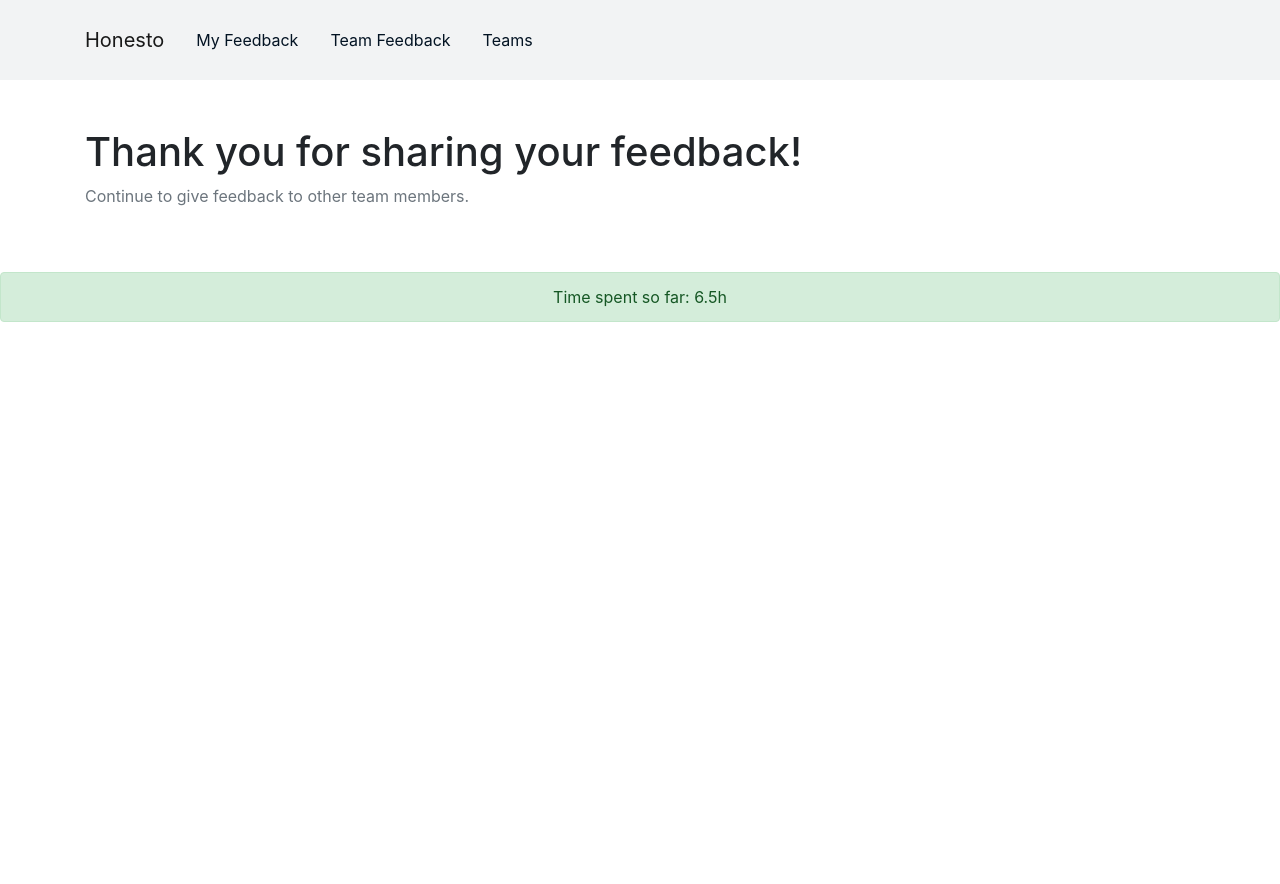
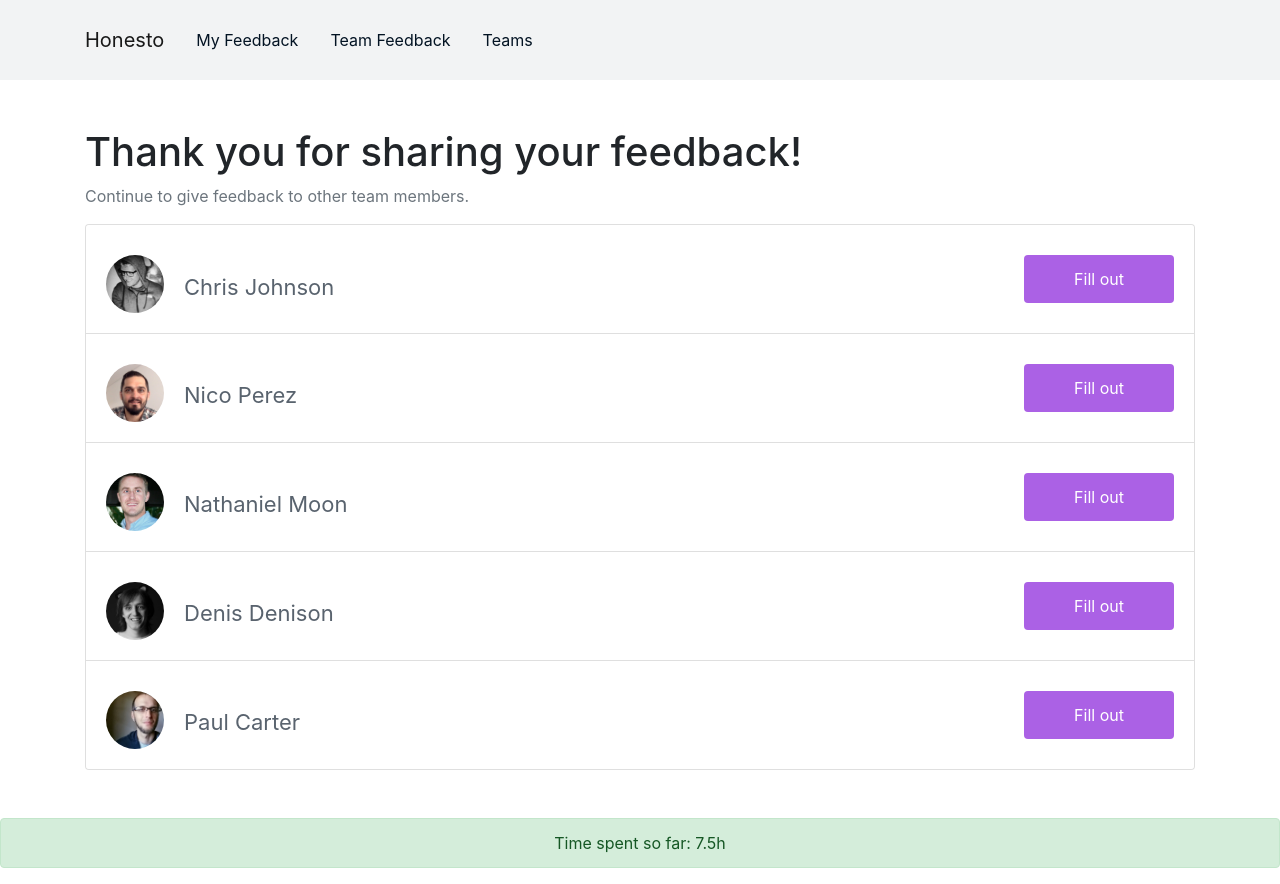
Before and after one commit to kabaros/honesto, a React (Create React App) app: page /confirmation in a window 1280 px wide. Before the commit the page ends 800 px from the top, so only its background shows below. Built offline with nearby package versions, Linux system fonts and the light colour scheme.

Commit message:
Adapt Employees List to work on home and confirmation pages
On home page, display all employees including those who the user already gave feedback to.

On confirmation page, show only the ones pending feedback.

```diff
--- a/public/index.html
+++ b/public/index.html
@@ -32,7 +32,7 @@
       work correctly both with client-side routing and a non-root public URL.
       Learn how to configure a non-root public URL by running `npm run build`.
     -->
-    <title>React App</title>
+    <title>Honesto</title>
   </head>
 
   <body>
--- a/src/components/EmployeeList.js
+++ b/src/components/EmployeeList.js
@@ -1,27 +1,35 @@
 import React, { useEffect, useState } from "react";
 import * as api from "../services/api";
 import styles from "./EmployeeList.module.css";
-import { withRouter } from "react-router-dom";
+import { useHistory } from "react-router-dom";
 
 const EmployeeList = props => {
+  const { showCompleted = true } = props;
   const [employees, setEmployees] = useState([]);
+  const history = useHistory();
 
   useEffect(() => {
     async function fetchPendingFeedback() {
-      const employees = await api.getPendingFeedback();
+      const employees = await api.getEmployeesForFeedback();
       setEmployees(employees);
     }
     fetchPendingFeedback();
   }, []);
 
   const goToEmployee = employeeId => {
-    props.history.push(`/share-feedback/employee/${employeeId}`);
+    history.push(`/share-feedback/employee/${employeeId}`);
+  };
+
+  const goToViewFeedback = employeeId => {
+    history.push(`/view-feedback/given/${employeeId}`);
   };
   return (
     <div>
       <div className="card">
         <ul className="list-group list-group-flush">
           {employees.map(employee => {
+            const { feedbackGiven = false } = employee;
+            if (!showCompleted && feedbackGiven) return null;
             return (
               <li className={`list-group-item ${styles.listRow}`}>
                 <div className={styles.imageContainer}>
@@ -32,13 +40,24 @@ const EmployeeList = props => {
                   />
                   <span className={styles.employeeName}>{employee.name}</span>
                 </div>
+                {employee.feedbackGiven && showCompleted && (
+                  <button
+                    onClick={() => goToViewFeedback(employee.id)}
+                    type="button"
+                    className={`btn btn-success ${styles.button} ${styles.btnViewFeedback}`}
+                  >
+                    View Feedback
+                  </button>
+                )}
+                {!employee.feedbackGiven && (
                   <button
                     onClick={() => goToEmployee(employee.id)}
                     type="button"
-                  class={`btn ${styles.button}`}
+                    className={`btn btn-success ${styles.button} ${styles.btnGiveFeedback}`}
                   >
                     Fill out
                   </button>
+                )}
               </li>
             );
           })}
@@ -48,4 +67,4 @@ const EmployeeList = props => {
   );
 };
 
-export default withRouter(EmployeeList);
+export default EmployeeList;
--- a/src/components/EmployeeList.module.css
+++ b/src/components/EmployeeList.module.css
@@ -23,11 +23,20 @@
   padding-top: 15px;
 }
 .button {
-  background: #ab61e5;
   border-radius: 4px;
   width: 150px;
   height: 48px;
+  border-width: 0px;
+}
+.btnGiveFeedback {
+  background: #ab61e5;
   color: white;
+}
+
+.btnViewFeedback:hover {
+  background-color: #165f27;
+  /* background: #ab61e5;
+  color: white; */
 }
 .button:hover {
   color: white;
--- a/src/components/FeedbackWizard/ConfirmationPage.js
+++ b/src/components/FeedbackWizard/ConfirmationPage.js
@@ -1,4 +1,5 @@
 import React from "react";
+import EmployeeList from "../EmployeeList";
 
 const ConfirmationPage = () => {
   return (
@@ -7,6 +8,7 @@ const ConfirmationPage = () => {
       <p className="text-muted">
         Continue to give feedback to other team members.
       </p>
+      <EmployeeList showCompleted={false} />
     </div>
   );
 };
--- a/src/components/FeedbackWizard/WizardContainer.js
+++ b/src/components/FeedbackWizard/WizardContainer.js
@@ -3,11 +3,13 @@ import * as api from "../../services/api";
 import RadioQuestion from "./RadioQuestion";
 import TextQuestion from "./TextQuestion";
 import styles from "./WizardContainer.module.css";
-import { withRouter } from "react-router-dom";
+import { useHistory, useRouteMatch } from "react-router-dom";
+
 const WizardContainer = props => {
   const {
     params: { employeeId }
-  } = props.match;
+  } = useRouteMatch();
+  const history = useHistory();
 
   const [questions, setQuestions] = useState([]);
   const [currentQuestionIndex, setCurrentQuestionIndex] = useState(0);
@@ -28,7 +30,6 @@ const WizardContainer = props => {
 
   const currentQuestion = questions[currentQuestionIndex];
   const { type, title } = currentQuestion;
-  const QuestionCard = type === "radio" ? RadioQuestion : TextQuestion;
 
   const isFirstQuestion = currentQuestionIndex === 0;
 
@@ -49,13 +50,14 @@ const WizardContainer = props => {
 
   const saveFeedback = async () => {
     await api.saveFeedback(employeeId, questions);
-    props.history.push("/confirmation");
+    history.push("/confirmation");
   };
 
+  const QuestionCard = type === "radio" ? RadioQuestion : TextQuestion;
   return (
     <div>
       {questions && (
-        <div>
+        <div className={styles.questionWrapper}>
           <div className={styles.questionHeader}>
             <div className="float-right">
               <img
@@ -99,4 +101,4 @@ const WizardContainer = props => {
   );
 };
 
-export default withRouter(WizardContainer);
+export default WizardContainer;
--- a/src/components/FeedbackWizard/WizardContainer.module.css
+++ b/src/components/FeedbackWizard/WizardContainer.module.css
@@ -1,3 +1,7 @@
+.questionWrapper {
+  min-height: 500px;
+}
+
 .questionCardWrapper {
   box-shadow: 0px 0px 4px rgba(0, 0, 0, 0.25);
   padding: 20px;
--- a/src/components/App.js
+++ b/src/components/Routes.js
@@ -19,7 +19,7 @@ function App() {
                 <Route exact path="/">
                   <ShareFeedback />
                 </Route>
-                <Route path="/view-feedback/:mode">
+                <Route path="/view-feedback/:mode/:employeeId?">
                   <ViewFeedback />
                 </Route>
                 <Route path="/confirmation">
@@ -36,7 +36,7 @@ function App() {
           </div>
         </div>
         <div className="alert alert-success mt-5 text-center" role="alert">
-          Time spent so far: 6.5h
+          Time spent so far: 7.5h
         </div>
       </div>
     </Router>
--- a/src/components/ViewFeedback.js
+++ b/src/components/ViewFeedback.js
@@ -2,7 +2,7 @@ import React from "react";
 import { useParams } from "react-router-dom";
 
 const ShareFeedback = props => {
-  let { mode } = useParams();
+  let { mode, employeeId } = useParams();
   const title = mode === "received" ? "Team Feeback" : "My Feedback";
 
   return (
@@ -10,6 +10,7 @@ const ShareFeedback = props => {
       <h1>{title}</h1>
       <h2>Users list</h2>
       <p>Feedback to show</p>
+      {employeeId}
     </div>
   );
 };
--- a/src/index.js
+++ b/src/index.js
@@ -1,9 +1,9 @@
 import React from "react";
 import ReactDOM from "react-dom";
-import App from "./components/App";
+import Routes from "./components/Routes";
 import * as serviceWorker from "./serviceWorker";
 
-ReactDOM.render(<App />, document.getElementById("root"));
+ReactDOM.render(<Routes />, document.getElementById("root"));
 
 // If you want your app to work offline and load faster, you can change
 // unregister() to register() below. Note this comes with some pitfalls.
--- a/src/services/api.js
+++ b/src/services/api.js
@@ -1,11 +1,17 @@
 import mockEmployeeList from "./mocks/employees";
 import mockFeedbackQuestions from "./mocks/feedbackQuestions";
 
-export const getPendingFeedback = () => {
+export const getEmployeesForFeedback = () => {
   return new Promise(resolve => {
+    const employees = mockEmployeeList.map(employee => {
+      return {
+        ...employee,
+        feedbackGiven: !!feedbackGiven[employee.id]
+      };
+    });
     setTimeout(() => {
-      resolve(mockEmployeeList);
-    }, 1000);
+      resolve(employees);
+    }, 100);
   });
 };
 export const getFeedbackQuestions = async employeeId => {
@@ -14,18 +20,23 @@ export const getFeedbackQuestions = async employeeId => {
       const employeeInfo = mockEmployeeList.find(
         employee => employee.id === employeeId
       );
+      employeeInfo.feedbackGiven = !!feedbackGiven[employeeId];
+
       resolve({
         employeeInfo,
         questions: mockFeedbackQuestions
       });
-    }, 1000);
+    }, 300);
   });
 };
+
+const feedbackGiven = {};
 
 export const saveFeedback = async (employeeId, feedback) => {
   return new Promise(resolve => {
     setTimeout(() => {
+      feedbackGiven[employeeId] = true;
       resolve(true);
-    }, 1000);
+    }, 100);
   });
 };
--- a/src/services/mocks/feedbackQuestions.js
+++ b/src/services/mocks/feedbackQuestions.js
@@ -46,7 +46,7 @@ const mockFeedbackQuestions = [
   },
   {
     questionId: 5,
-    title: "Some other question with text?",
+    title: "Did they show leadership qualities?",
     type: "text"
   }
 ];
```
Lines whose indentation alone changed are shown as unchanged.
